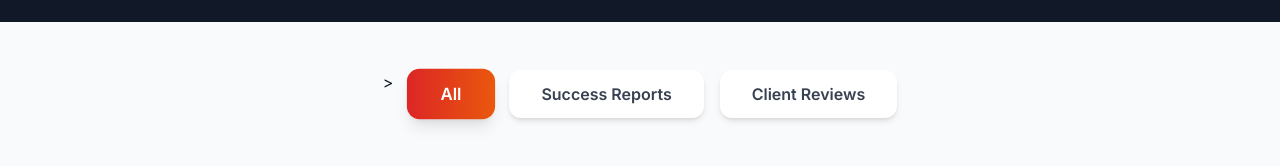
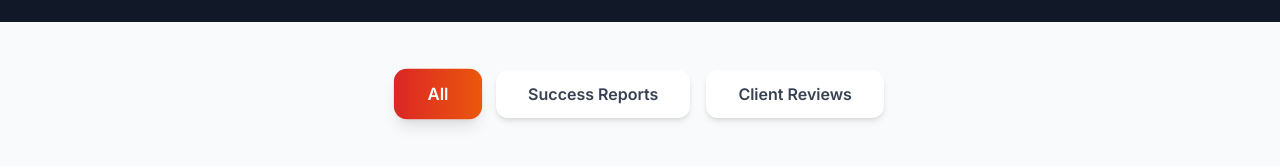
Before and after one commit to tubebirdspromotion-spec/tubebirds, a React (Vite) app in the folder client/: page /portfolio in a window 1280 px wide. Shown: the part 727-895 px from the top of the page. Built offline with nearby package versions, Linux system fonts and the light colour scheme; no server answers; sample sign-in values are in the browser's storage.

Commit message:
Fix Portfolio.jsx syntax error for production build

```diff
--- a/client/src/pages/Portfolio.jsx
+++ b/client/src/pages/Portfolio.jsx
@@ -298,7 +298,7 @@ const Portfolio = () => {
           <motion.div
             initial={{ opacity: 0, y: 20 }}
             animate={{ opacity: 1, y: 0 }}
-            className="flex flex-wrap justify-center gap-2 sm:gap-3 md:gap-4">
+            className="flex flex-wrap justify-center gap-2 sm:gap-3 md:gap-4"
           >
             {filterTypes.map((type) => (
               <button
```
